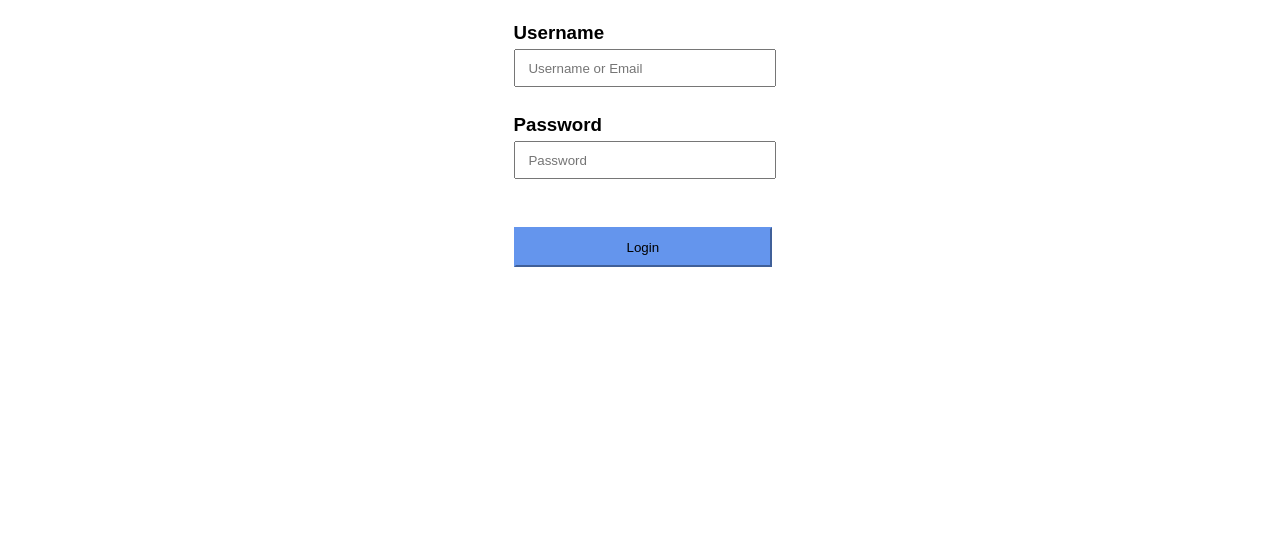
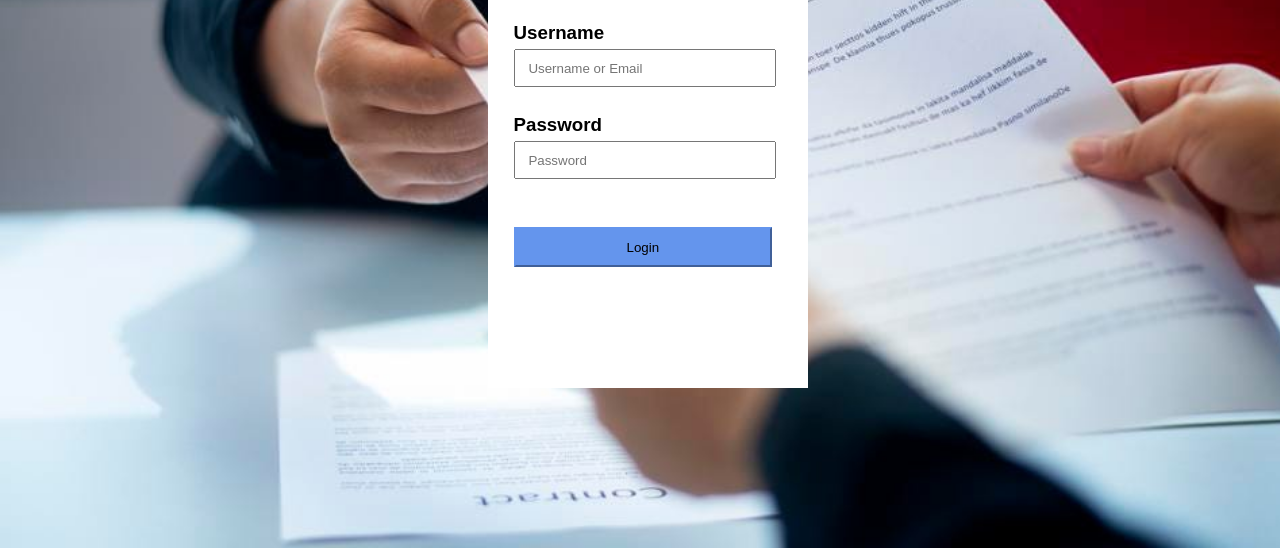
Before and after one commit to druvix/druvix.github.io, a plain HTML site: page index.html in a window 1280 px wide. Shown: the part 252-800 px from the top of the page. Drawn offline with Linux system fonts and the light colour scheme.

Commit message:
Update index.html

```diff
--- a/index.html
+++ b/index.html
@@ -3,7 +3,7 @@
     <head>
         <title>Login to Resumake!</title>
         <meta charset="UTF-8">
-        <link rel="icon" type="image/x-icon" href="assets/Resumake_logo_white.png">
+        <link rel="icon" type="image/x-icon" href="Resumake_logo_white.png">
         <link rel = "stylesheet" href = "jquery-ui.css"/>
         <script src = "jquery-3.6.3.js"></script>
         <script src = "jquery-ui.js"></script>
@@ -43,7 +43,7 @@
         </script>
 
     </head>
-    <body style="background-image: url(assets/interv1.jpg); background-repeat: no-repeat; background-size: cover; background-attachment: fixed;">
+    <body style="background-image: url(interv1.jpg); background-repeat: no-repeat; background-size: cover; background-attachment: fixed;">
         <div id="login" style="background-color: white; width: 25vw; height: 60vh; margin-left: 37.5vw; margin-top: 20vh; font-family: sans-serif;">
             <b><h1 style="text-align: center; padding-top: 5vh">Login</h1></b>
 
```
